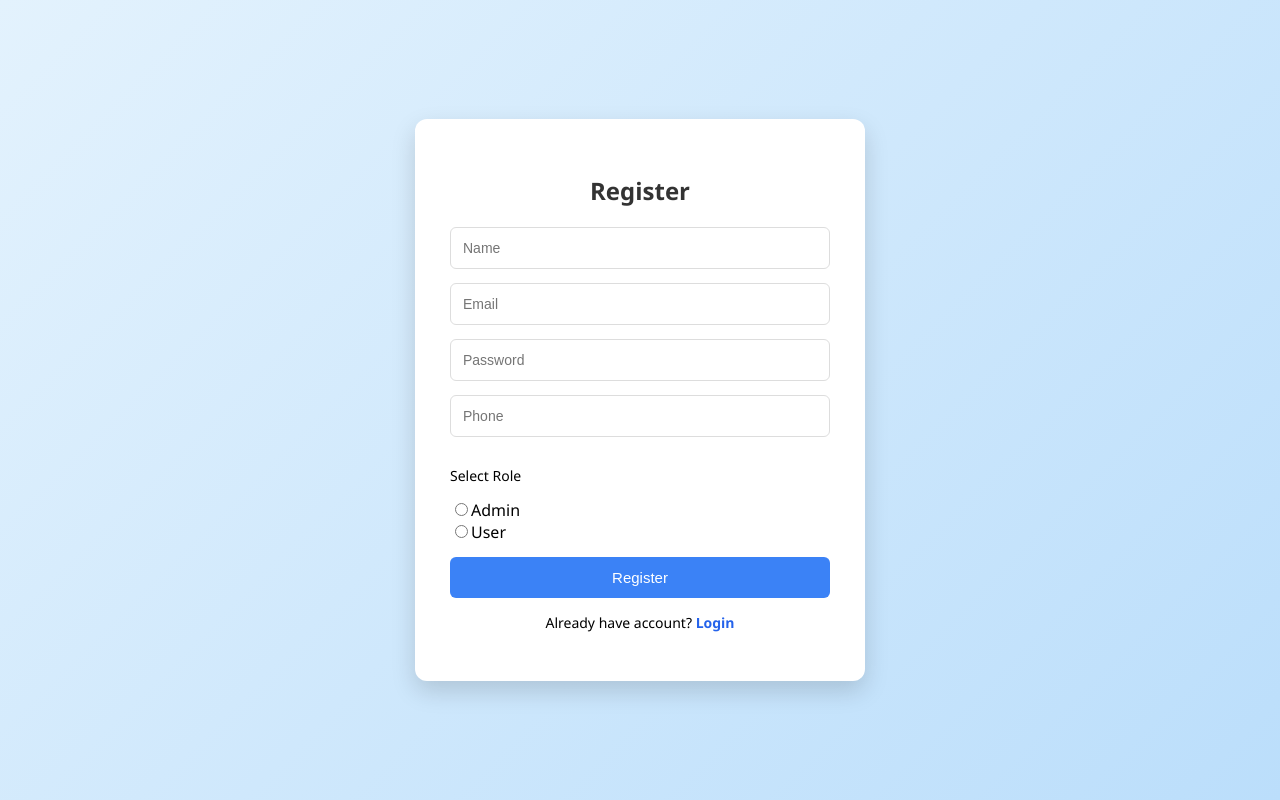
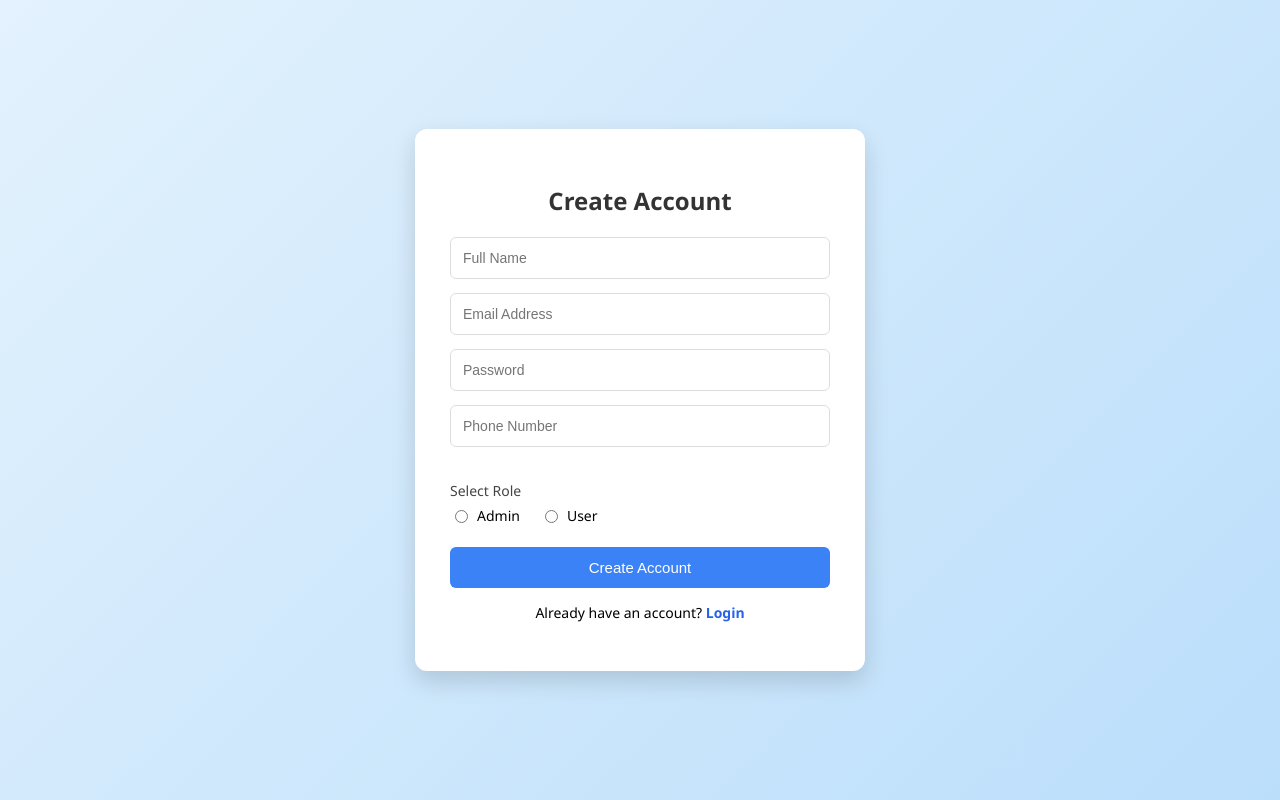
Before and after one commit to AnuragKushwaha4/Full-stack-dev-Assignment, a React app in the folder Frontend/: page / in a window 1280 px wide. Built offline with nearby package versions, Linux system fonts and the light colour scheme; no server answers; the HTML template or start-up script is replaced by a standard one.

Commit message:
completed with the assignment

```diff
--- a/Frontend/src/Http/index.js
+++ b/Frontend/src/Http/index.js
@@ -17,3 +17,5 @@ const api = axios.create({
 const loginUser = (data)=> api.post("/auth/login",data);
 const registerUser =(data)=>api.post("/auth/register",data);
 const logoutUser =()=>api.post("/auth/logout")
+
+export {loginUser,registerUser,logoutUser}
--- a/Frontend/src/Pages/Register.jsx
+++ b/Frontend/src/Pages/Register.jsx
@@ -42,21 +42,21 @@ return(
 
 <div className="auth-container">
 
-<h2>Register</h2>
+<h2>Create Account</h2>
 
 <form className="auth-form" onSubmit={handleSubmit}>
 
 <input
 type="text"
 name="name"
-placeholder="Name"
+placeholder="Full Name"
 onChange={handleChange}
 />
 
 <input
 type="email"
 name="email"
-placeholder="Email"
+placeholder="Email Address"
 onChange={handleChange}
 />
 
@@ -70,48 +70,50 @@ onChange={handleChange}
 <input
 type="text"
 name="phone"
-placeholder="Phone"
+placeholder="Phone Number"
 onChange={handleChange}
 />
 
 {/* Role Selection */}
 
-<div style={{textAlign:"left"}}>
+<div className="role-container">
 
-<p>Select Role</p>
+<p className="role-title">Select Role</p>
 
-<label>
+<div className="role-options">
+
+<label className="role-option">
 <input
 type="radio"
 name="role"
 value="admin"
 onChange={handleChange}
 />
-Admin
+<span>Admin</span>
 </label>
 
-<br/>
-
-<label>
+<label className="role-option">
 <input
 type="radio"
 name="role"
 value="user"
 onChange={handleChange}
 />
-User
+<span>User</span>
 </label>
 
 </div>
 
+</div>
+
 <button type="submit">
-Register
+Create Account
 </button>
 
 </form>
 
-<p>
-Already have account? <Link to="/login">Login</Link>
+<p className="auth-switch">
+Already have an account? <Link to="/login">Login</Link>
 </p>
 
 </div>
--- a/Frontend/src/Styles/Auth.css
+++ b/Frontend/src/Styles/Auth.css
@@ -107,3 +107,54 @@ body{
 .dashboard button:hover{
   background:#dc2626;
 }
+
+/* role selection */
+
+.role-container{
+margin-top:5px;
+text-align:left;
+}
+
+.role-title{
+font-size:14px;
+margin-bottom:6px;
+color:#444;
+}
+
+.role-options{
+display:flex;
+gap:20px;
+}
+
+.role-option{
+display:flex;
+align-items:center;
+gap:6px;
+font-size:14px;
+cursor:pointer;
+}
+
+/* input hover */
+
+.auth-form input:hover{
+border-color:#90caf9;
+}
+
+/* button animation */
+
+.auth-form button{
+margin-top:8px;
+transition:all 0.25s ease;
+}
+
+.auth-form button:hover{
+transform:translateY(-1px);
+box-shadow:0 4px 10px rgba(37,99,235,0.25);
+}
+
+/* bottom link */
+
+.auth-switch{
+margin-top:18px;
+font-size:14px;
+}
```
